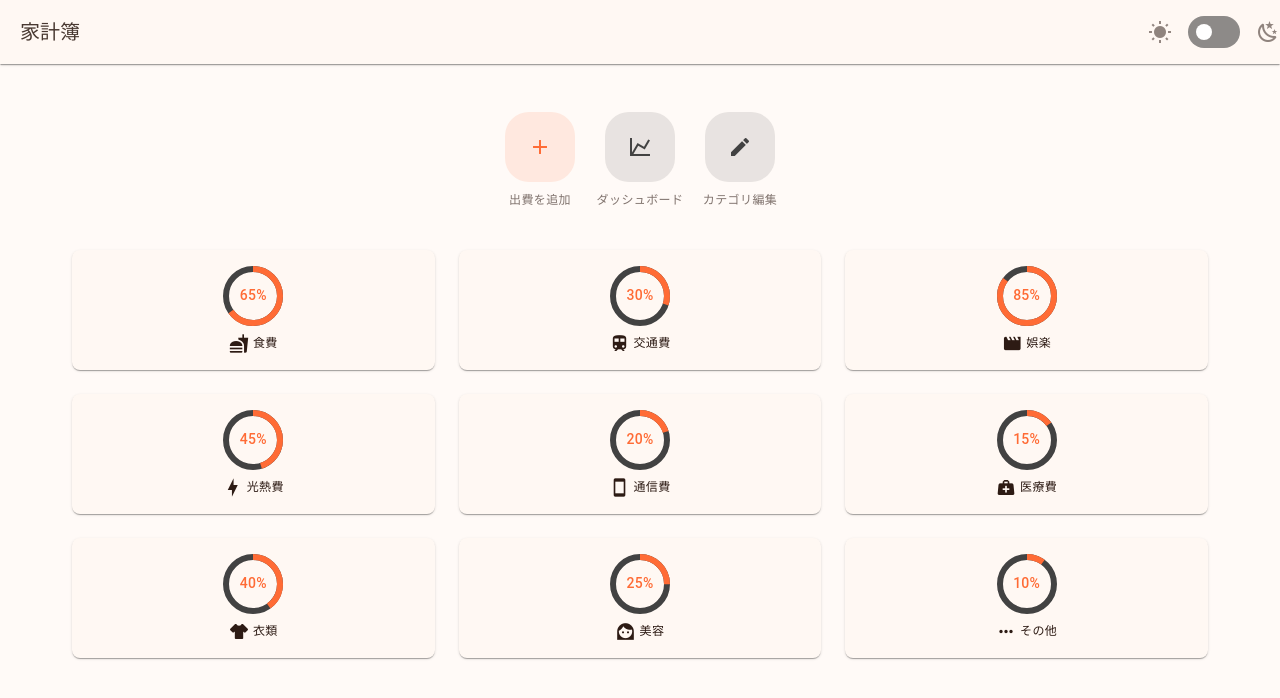
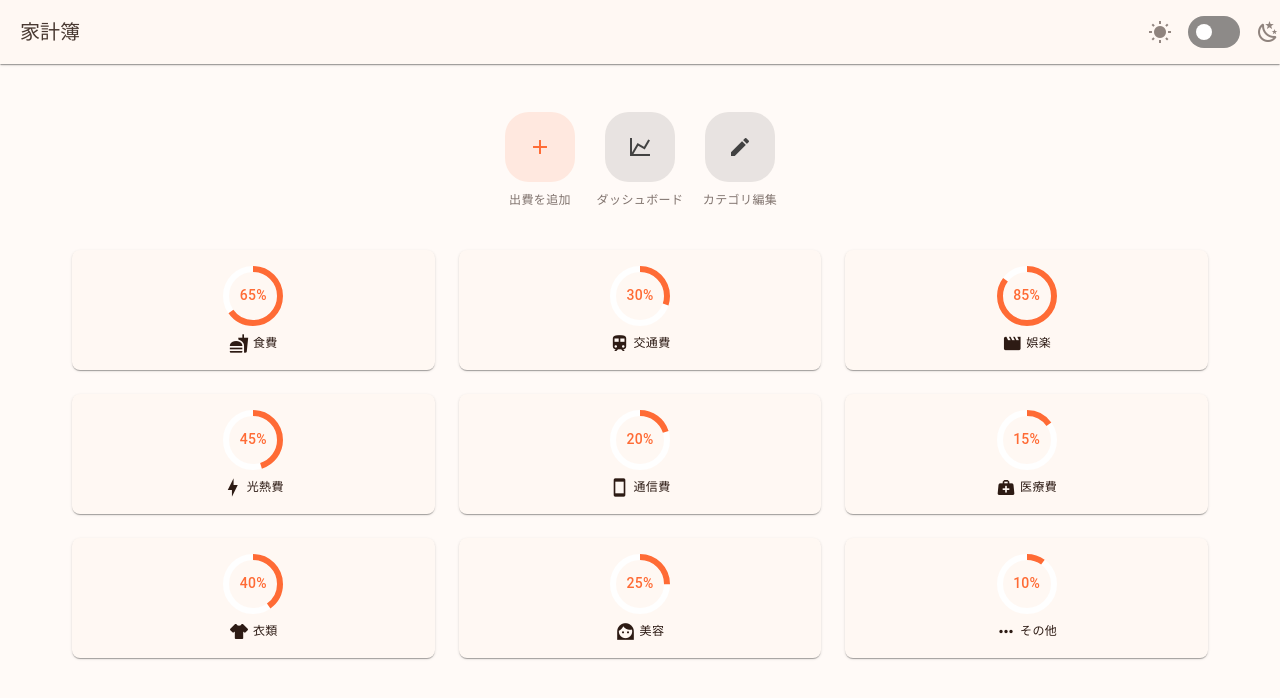
Before and after one commit to ohiaeni/kakeibou, a Nuxt app: page / in a window 1280 px wide. Shown: the top 698 px of the page. Built offline with nearby package versions, Linux system fonts and the light colour scheme.

Commit message:
fix: カテゴリアイテムの背景色を修正
CategoryItem.vueのv-progress-circularコンポーネントのbg-colorを'surface-variant'から'white'に変更しました。

```diff
--- a/app/components/CategoryItem.vue
+++ b/app/components/CategoryItem.vue
@@ -21,7 +21,7 @@ defineProps<Props>()
       :size="60"
       :width="6"
       color="primary"
-      bg-color="surface-variant"
+      bg-color="white"
       class="mb-2"
     >
       <span class="text-body-2 font-weight-medium text-on-surface">
```
